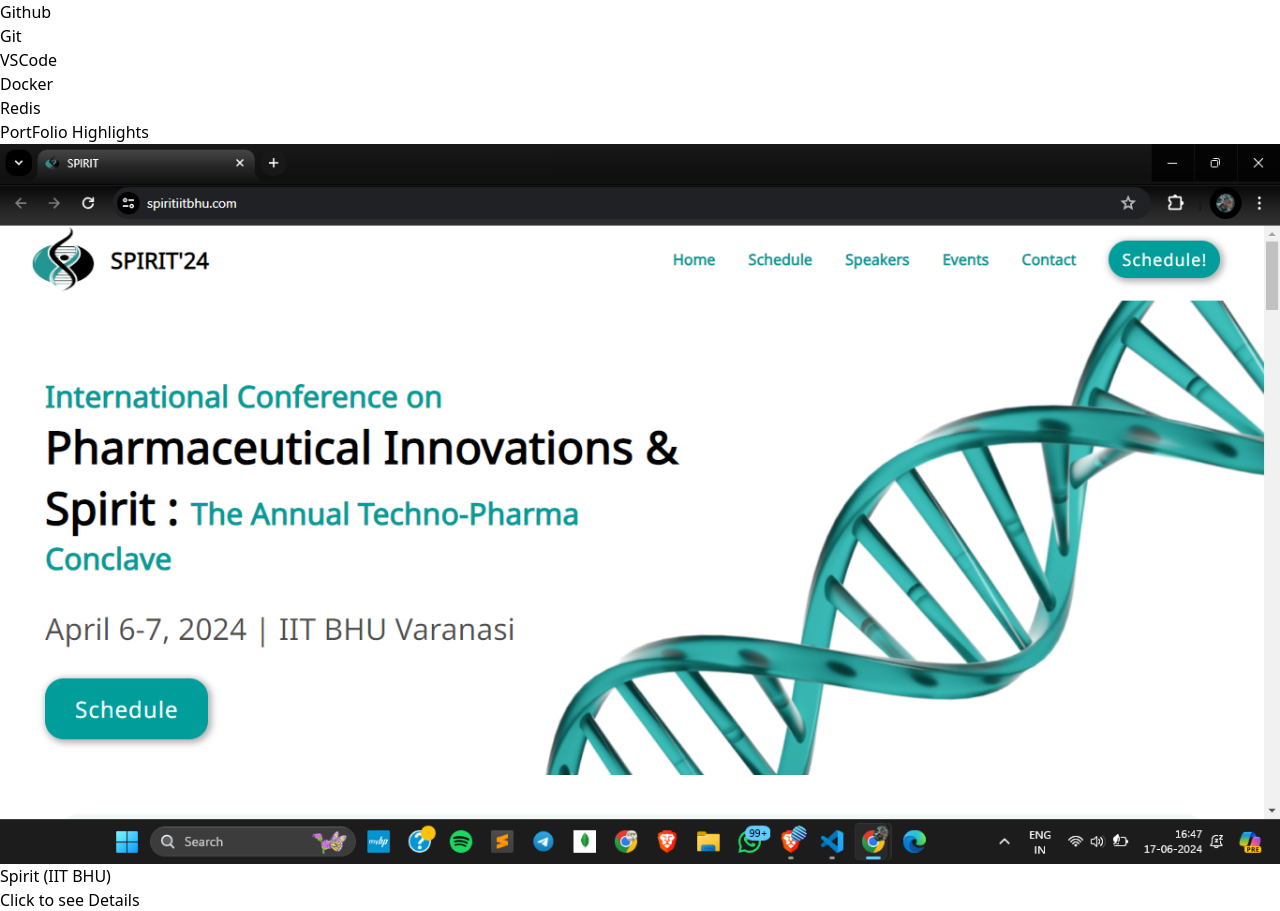
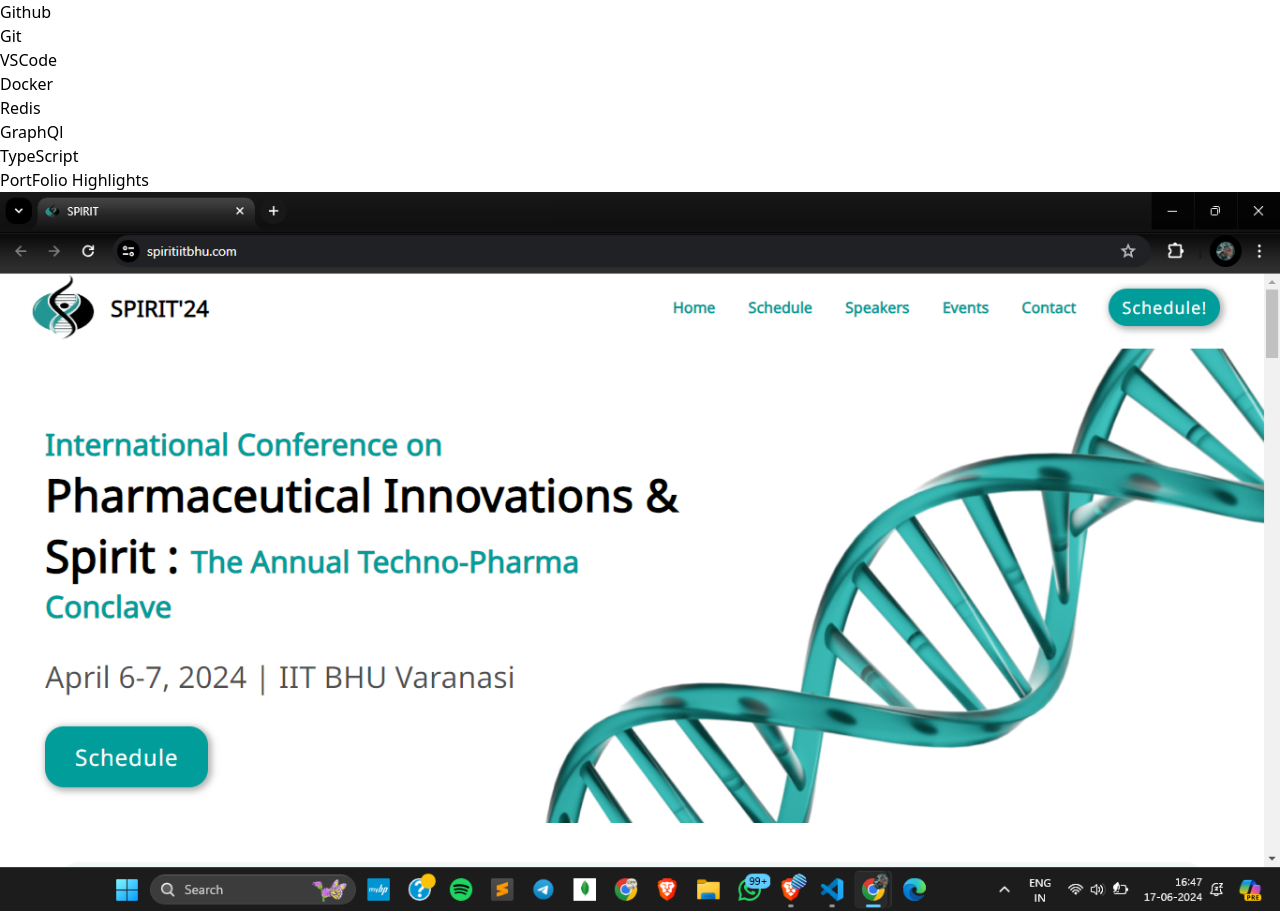
Before and after one commit to pankajkumarphe21/pankaj-kumar, a React (Vite) app: page / in a window 1280 px wide. Shown: the part 1300-2211 px from the top of the page. Built offline with nearby package versions, Linux system fonts and the light colour scheme.

Commit message:
skills added

```diff
--- a/src/parts/PreviewSkills.jsx
+++ b/src/parts/PreviewSkills.jsx
@@ -6,7 +6,7 @@ const previewSkills = () => {
       {value}
     </div>
   )
-  const skills=['ReactJS','Node.js','Express.js','Mongoose','C++','C','JavaScript','Python','HTML','CSS','Excel','Github','Git','VSCode','Docker','Redis']
+  const skills=['ReactJS','Node.js','Express.js','Mongoose','C++','C','JavaScript','Python','HTML','CSS','Excel','Github','Git','VSCode','Docker','Redis','GraphQl','TypeScript']
   return (
     <div className='flex justify-center'>
       <div className='mt-[20px] w-[80%] flex flex-col justify-center items-center'>
```
